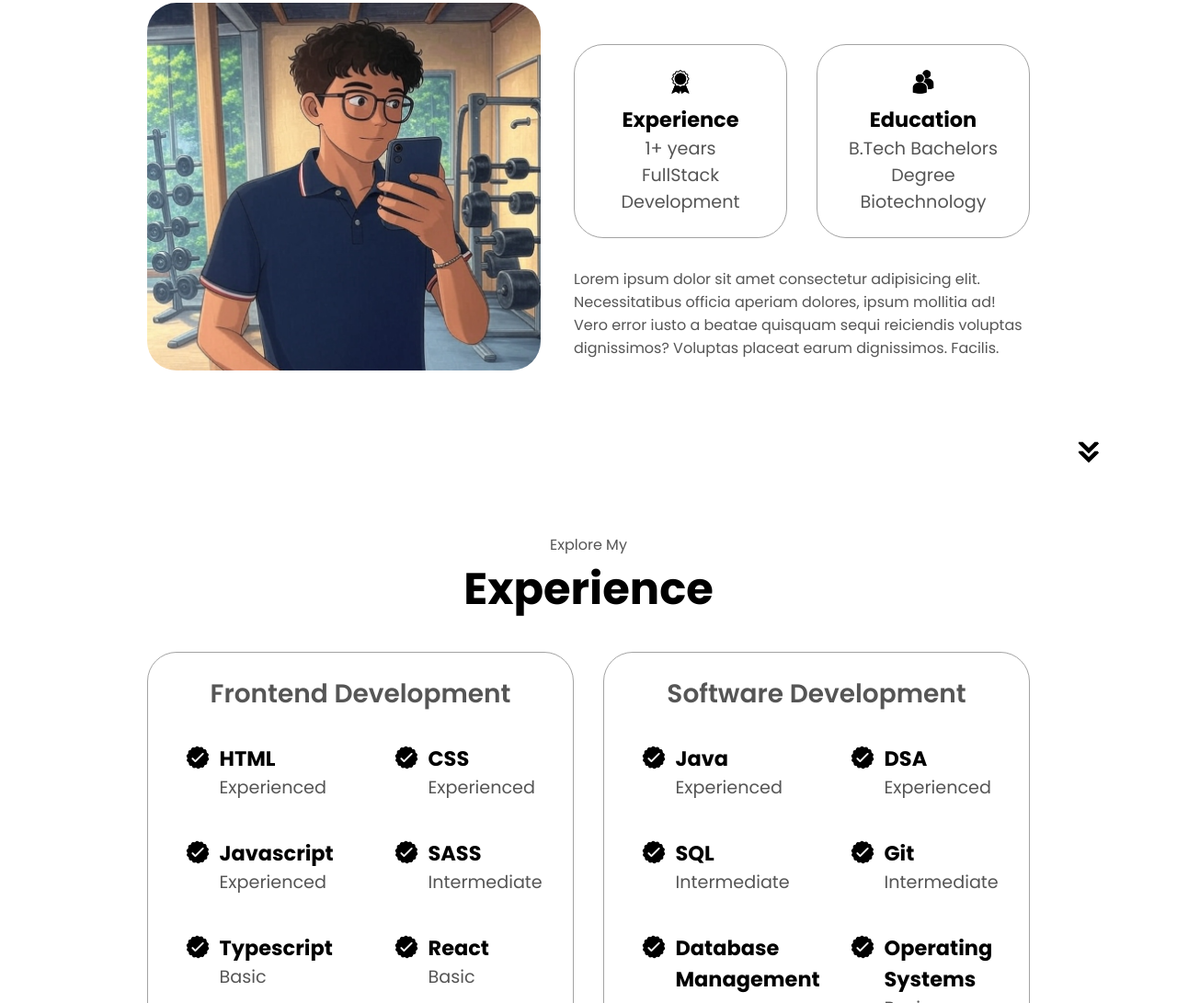
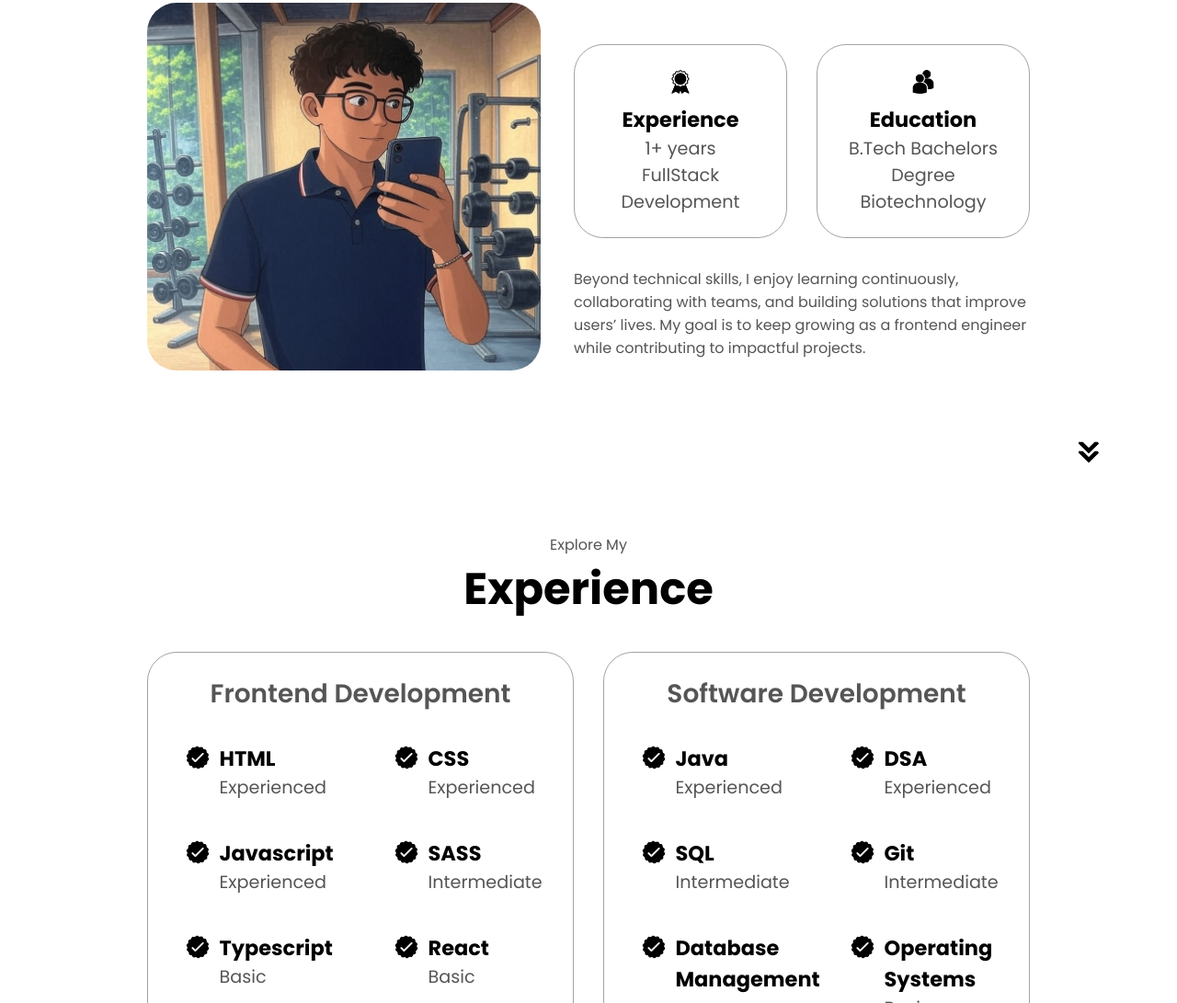
Before and after one commit to Abhyshekbhalaji/SimplePortfolio, a plain HTML site: page index.html in a window 1280 px wide. Shown: the part 1116-2207 px from the top of the page at 92% size. Drawn offline with Linux system fonts and the light colour scheme.

Commit message:
Update index.html

```diff
--- a/index.html
+++ b/index.html
@@ -92,7 +92,7 @@
         </div>
         <div class="text-container">
             <p>
-                Lorem ipsum dolor sit amet consectetur adipisicing elit. Necessitatibus officia aperiam dolores, ipsum mollitia ad! Vero error iusto a beatae quisquam sequi reiciendis voluptas dignissimos? Voluptas placeat earum dignissimos. Facilis.
+            Beyond technical skills, I enjoy learning continuously, collaborating with teams, and building solutions that improve users’ lives. My goal is to keep growing as a frontend engineer while contributing to impactful projects.
             </p>
         </div>
         </div>
```
